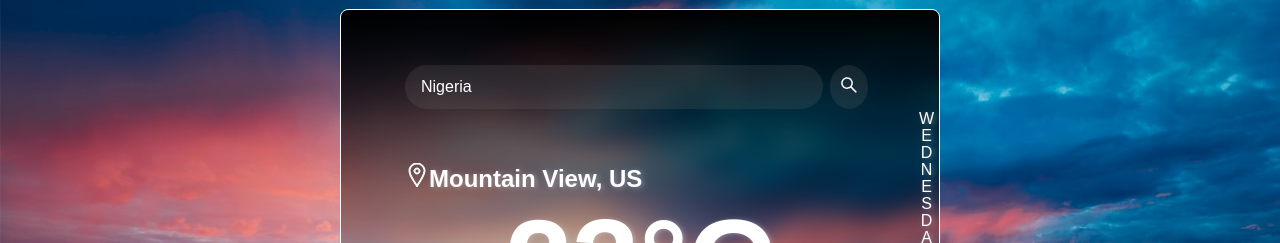
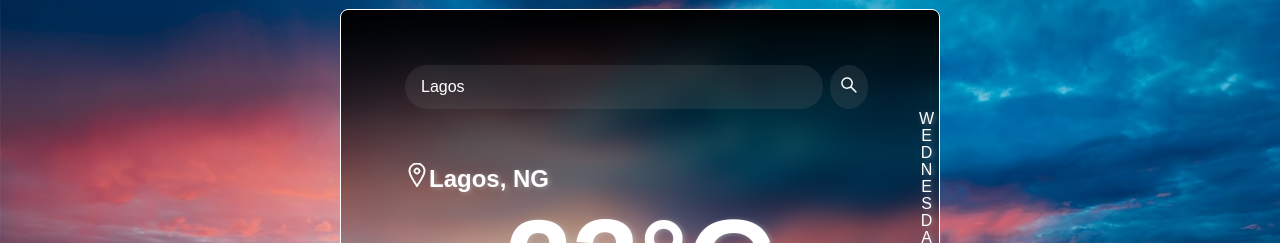
Before and after one commit to Eunit99/weather-app, a React (Create React App) app: page / in a window 1280 px wide. Shown: the part 141-384 px from the top of the page. Built offline with nearby package versions, Linux system fonts and the light colour scheme; no server answers.

Commit message:
Functional state of weather app

```diff
--- a/src/components/WeatherApp.js
+++ b/src/components/WeatherApp.js
@@ -9,12 +9,12 @@ import { fakeData } from '../components/weatherJSComponents/fakeData';
 const WeatherApp = () => {
 	const [isLoading, setLoading] = useState(false); // Initialize loading of weather widget to true;
 	const [fetchData, setFetchData] = useState(fakeData); // Initialize fetchData with fakeData;
-	const [searchQuery, setSearchQuery] = useState("Nigeria");
+	const [searchQuery, setSearchQuery] = useState("Lagos");
 	const today = new Date();
 
 
 	// Get the data from the API
-	const getData = (searchQuery = "Nigeria") => { // searchQuery is the search input
+	const getData = (searchQuery) => { // searchQuery is the search input
 		// This getData function will only run once
 		fetch(`${api.base}weather?q=${searchQuery}&units=metric&APPID=${api.key}`)
 		// fetch('../components/weatherJSComponents/fakeData.js')
@@ -35,34 +35,31 @@ const WeatherApp = () => {
 			});
 	}
 
-	useEffect((data) => {
-		getData();
+	useEffect(() => {
+		// getData(searchQuery);
 	}, []);	// this will run once because of the empty array
 
-	const onClickHandler = (e, searchValue) => {
-		setSearchQuery(e.target.value);
-		setFetchData(searchValue);
-		e.preventDefault();
+// Events functions
+
+	const onChangeHandler = (e) => {
+		const searchQueryValue = e.target.value;
+		setSearchQuery(searchQueryValue);
+		console.log(`onChangeHandler value: ${searchQueryValue}`)
 	}
 
-	const handleEnterKey = (e, searchValue) => {
+	const onClickHandler = () => {
+		setSearchQuery(searchQuery);
+		getData(searchQuery);
+		console.log(`onClickHandler value: ${searchQuery}`)
+	}
+
+	const handleEnterKey = (e) => {
 		if (e.key === "Enter") {
-			setSearchQuery(e.target.value);
-			setFetchData(searchValue);
-			e.preventDefault();
+			setSearchQuery(searchQuery);
+			getData(searchQuery);
+			console.log(`handleEnterKey value: ${searchQuery}`)
 		}
 	}
-
-	const onChangeHandler = (e, searchQuery) => {
-		var searchValue = e.target.value;
-		console.log(`SearchValue is ${searchValue}`)
-		{
-			setSearchQuery(e.target.value);
-			setFetchData(searchQuery);
-			e.preventDefault();
-		}
-	}
-
 
 
 	function dateFunction(today) {
@@ -83,9 +80,9 @@ const WeatherApp = () => {
 			<p className="date-container">{dateFunction(today)} </p>
 			<WeatherInformation
 				isWidgetLoading={isLoading}
-				handleEnterKey={handleEnterKey}
 				onChangeHandler={onChangeHandler}
 				onClickHandler={onClickHandler}
+				handleEnterKey={handleEnterKey}
 				searchQuery={searchQuery}
 				fetchData={fetchData}
 			/>
--- a/src/components/weatherJSComponents/fakeData.js
+++ b/src/components/weatherJSComponents/fakeData.js
@@ -44,12 +44,12 @@ export const fakeData = {
 		"type": 1,
 		"id": 5122,
 		"message": 0.0139,
-		"country": "US",
+		"country": "NG",
 		"sunrise": 1560343627,
 		"sunset": 1560396563
 	},
 	"timezone": -25200,
 	"id": 420006353,
-	"name": "Mountain View",
+	"name": "Lagos",
 	"cod": 200
 }
--- a/src/components/weatherRenderingComponents/LoadedWeather.js
+++ b/src/components/weatherRenderingComponents/LoadedWeather.js
@@ -12,7 +12,7 @@ class LoadedWeather extends Component {
 		const {
 			name: location,
 			sys: {
-				country = searchQuery
+				country
 			},
 			main: {
 				temp: temperature,
@@ -25,7 +25,7 @@ class LoadedWeather extends Component {
 			wind: {
 				speed: windSpeed
 			}
-		} = fetchData || fakeData;
+		} = fetchData;
 
 		return (
 			<div>
```
